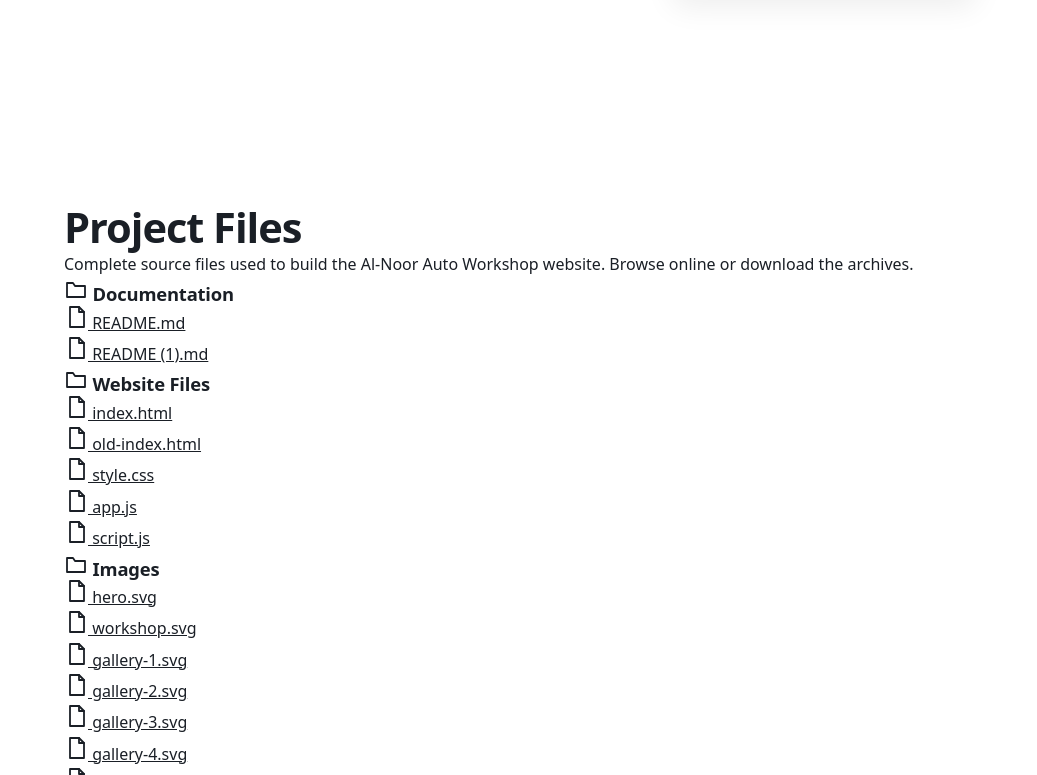
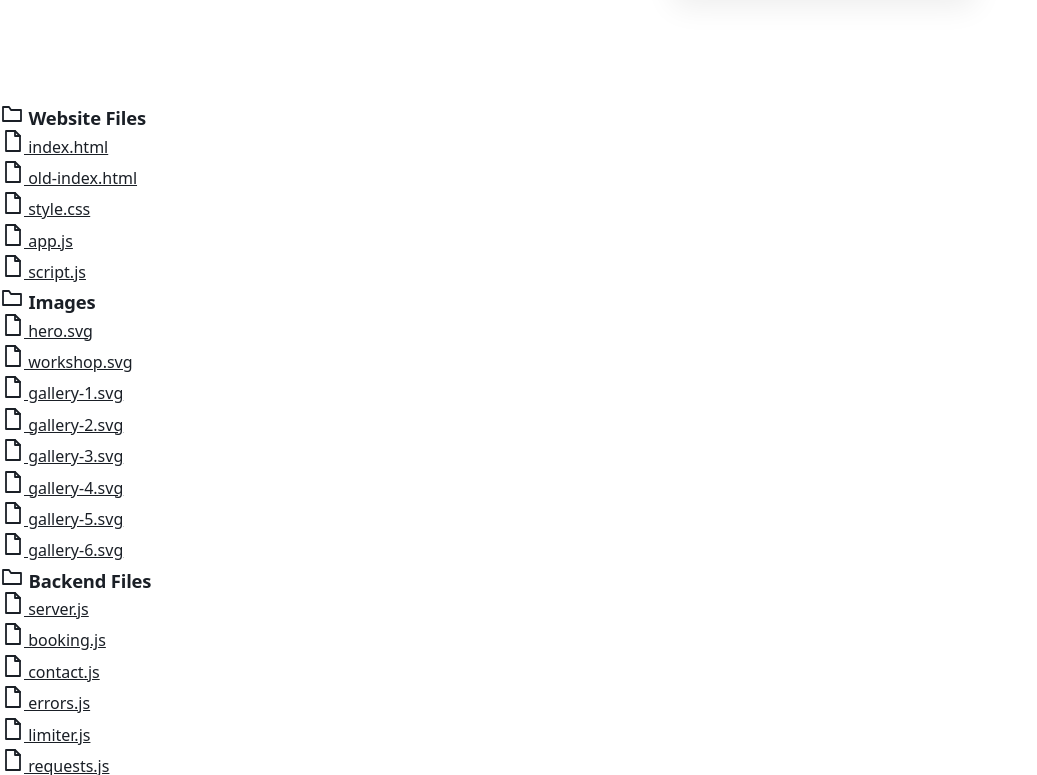
Before and after one commit to anasmirza123/business-landing-page, a website: page index.html in a window 1280 px wide. Shown: the part 9125-9900 px from the top of the page, without its empty margins (0-1037 px from the left). Drawn offline with Linux system fonts and the light colour scheme; files whose address does not match are found by name.

Commit message:
Update index.html

```diff
--- a/index.html
+++ b/index.html
@@ -259,21 +259,6 @@
       </div>
     </section>
 
-    <!-- ============ PROJECT FILES ============ -->
-    <section class="section section-light" id="project-files" aria-labelledby="files-title">
-      <div class="container">
-        <div class="section-head">
-          <h2 id="files-title">Project Files</h2>
-          <p>Complete source files used to build the Al-Noor Auto Workshop website. Browse online or download the archives.</p>
-        </div>
-
-        <!-- Documentation -->
-        <h3 class="files-cat"><svg class="icon" aria-hidden="true"><use href="#i-folder"/></svg> Documentation</h3>
-        <ul class="file-list">
-          <li><a href="README.md" target="_blank" rel="noopener"><svg class="icon" aria-hidden="true"><use href="#i-file"/></svg> README.md</a></li>
-          <li><a href="README%20%281%29.md" target="_blank" rel="noopener"><svg class="icon" aria-hidden="true"><use href="#i-file"/></svg> README (1).md</a></li>
-        </ul>
-
         <!-- Website / Frontend -->
         <h3 class="files-cat"><svg class="icon" aria-hidden="true"><use href="#i-folder"/></svg> Website Files</h3>
         <ul class="file-list">
```
